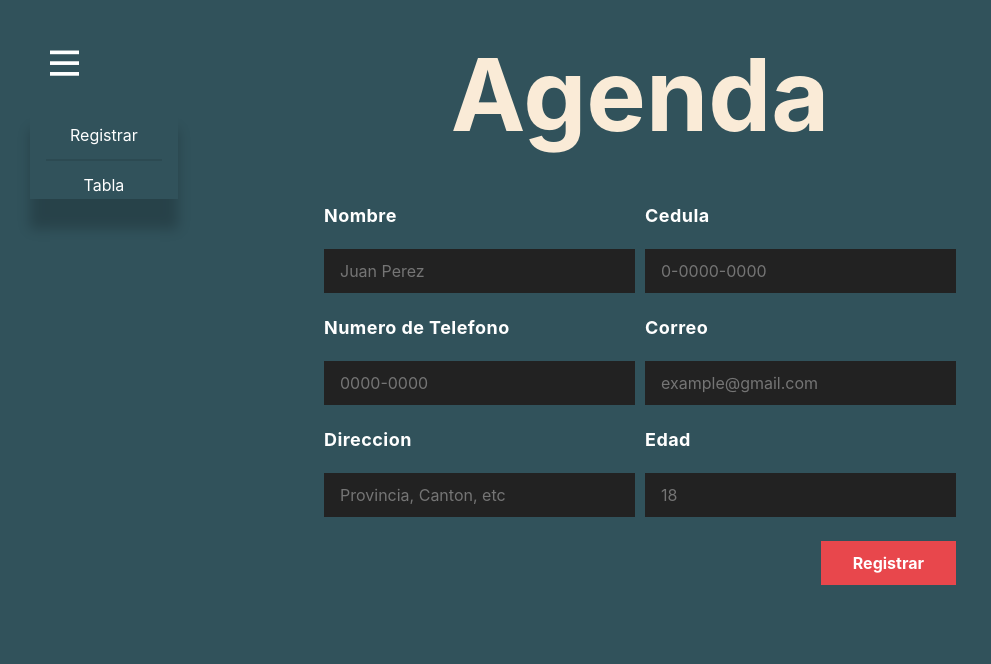
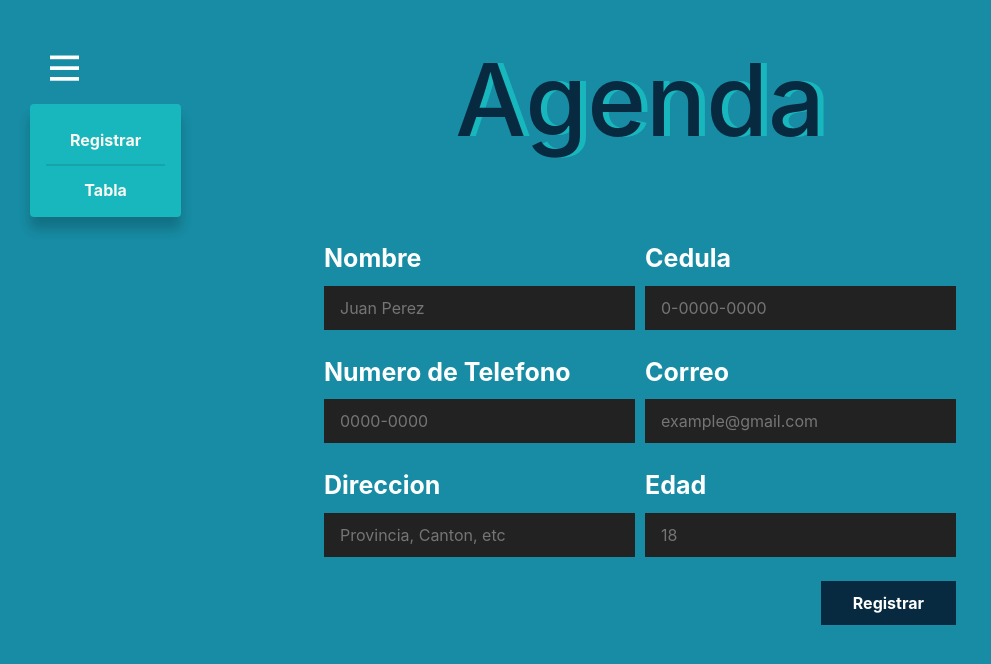
Before and after one commit to PasantesColmena/FrontEnd, an Angular app: page /usuario/create in a window 1280 px wide. Both pictures are taken after a click on the heading 11 px from the left and 47 px from the top of the page. Shown: the top 664 px of the page, without its empty margins (0-991 px from the left). Built offline with nearby package versions, Linux system fonts and the light colour scheme.

Commit message:
Form And Table Styles

```diff
--- a/src/app/app.component.css
+++ b/src/app/app.component.css
@@ -1,14 +1,11 @@
-:root {
-  --primColor: #000000;
-  --secoColor: #ffffff;
-  --cornerRad: 4px;
+
+
+main{
+  margin-top: 40px;
 }
 
-body {
-  background-color: var(--primColor);
-  font-family: Arial, Helvetica, sans-serif;
-  font-size: 20px;
-}
+/* NavBar Btn*/
+
 details {
   position: absolute;
 }
@@ -77,14 +74,16 @@ details[open] summary::after {
   content: "";
 }
 
+/* NavBar Menu */
+
 .menu {
   height: 0;
   width: -webkit-fit-content;
   width: -moz-fit-content;
   width: fit-content;
-  border-radius: var(--cornerRad);
-  background-color: var(--primColor);
-  box-shadow: 0 30px 12px 0 rgba(0, 0, 0, 0.2);
+  border-radius: 4px;
+  background-color: #18b7be;
+  box-shadow: 0px 12px 12px 0px rgba(0, 0, 0, 0.2);
   margin-top: 40px;
   margin-left: 30PX;
   display: flex;
@@ -97,7 +96,8 @@ details[open] summary::after {
 .menu a {
   padding: 12px 24px;
   margin: 0 16px;
-  color: var(--secoColor);
+  color: #f9f7f0;
+  font-weight: bold;
   border-bottom: 2px solid rgba(0, 0, 0, 0.1);
   text-decoration: none;
   text-align: center;
@@ -115,6 +115,8 @@ details[open] summary::after {
 .menu a:hover {
   filter: brightness(200%);
 }
+
+/* Estilo NavBar Btn Menu */
 
 details::before {
   color: var(--secoColor);
@@ -134,7 +136,7 @@ details[open]::before {
     height: 0;
   }
   100% {
-    height: 100px;
+    height: 113px;
   }
 }
 
@@ -143,7 +145,7 @@ details[open]::before {
     height: 0;
   }
   100% {
-    height: 100px;
+    height: 113px;
   }
 }
 
--- a/src/app/app.component.html
+++ b/src/app/app.component.html
@@ -1,8 +1,8 @@
 <details>
   <summary></summary>
   <nav class="menu">
-    <a href="/usuario/create" style="color: white;">Registrar</a>
-    <a href="/usuario/reporte" style="color: white;">Tabla</a>
+    <a href="/usuario/create">Registrar</a>
+    <a href="/usuario/reporte">Tabla</a>
   </nav>
 </details>
 <main>
--- a/src/app/usuario/create/create.component.css
+++ b/src/app/usuario/create/create.component.css
@@ -5,19 +5,17 @@
 alert-danger{
   position: absolute;
   width: 100%;
+}
+
+
+.title {
+  font-size: 100px;
+  text-align: center;
+  color: #072a40;
+  text-shadow: #18b7be 6px 0px;
+  margin-bottom: 80px;
 
 }
-.title {
-    align-items: center;
-    align-content: center;
-    text-align: center;
-    font-size: 100px;
-    margin-bottom: 50px;
-    color: antiquewhite;
-    font-weight: bold;
-    margin-top: 35px;
-
-  }
 
   input[type="file"] {
     display: none;
@@ -59,7 +57,7 @@ alert-danger{
 
   .form .label {
     font-weight: bold;
-    color: white;
+    color: #072a40;
     padding-top: 0;
     padding-left: 0;
     letter-spacing: 0.025em;
@@ -139,7 +137,7 @@ alert-danger{
     font: inherit;
     line-height: normal;
     cursor: pointer;
-    background: #E8474C;
+    background: #072a40;
     color: white;
     font-weight: bold;
     width: auto;
@@ -229,7 +227,8 @@ alert-danger{
     z-index: 0;
     width: 0;
     pointer-events: none;
-    background: rgba(255, 255, 255, 0.15);
+    border-radius: 10px;
+    background: rgba(212, 0, 0, 0.15);
     transition: top 0.2s, left 0.2s, width 0.2s;
     -webkit-backface-visibility: hidden;
             backface-visibility: hidden;
@@ -237,3 +236,11 @@ alert-danger{
     will-change: top, left, width;
     transform-origin: 0 0;
   }
+
+.label-atr {
+
+  font-size: 25px;
+  font-weight: bold;
+  color: #feffff;
+
+}
--- a/src/app/usuario/create/create.component.html
+++ b/src/app/usuario/create/create.component.html
@@ -4,7 +4,7 @@
 
     <!-- Nombre -->
     <div class="field half required px-1">
-      <label class='label' for="nom">Nombre</label>
+      <label class='label-atr' for="nom">Nombre</label>
       <input class='text-input' formControlName="nom" id="nom" type="text" placeholder="Juan Perez">
       <div *ngIf="f.nom.touched && f.nom.invalid" class="alert alert-danger">
         <div *ngIf="f.nom.errors.required">Nombre es requerido.</div>
@@ -14,7 +14,7 @@
 
     <!-- Cedula -->
     <div class="field half required px-1">
-      <label class='label' for="ced">Cedula</label>
+      <label class='label-atr' for="ced">Cedula</label>
       <input class='text-input' formControlName="ced" id="ced" type="text" placeholder="0-0000-0000">
       <div *ngIf="f.ced.touched && f.ced.invalid" class="alert alert-danger">
         <div *ngIf="f.ced.errors.required">Cedula es requerida.</div>
@@ -24,7 +24,7 @@
 
     <!-- Telefono -->
     <div class="field half required px-1">
-      <label class='label' for="num">Numero de Telefono</label>
+      <label class='label-atr' for="num">Numero de Telefono</label>
       <input class='text-input' formControlName="num" id="num" type="text" placeholder="0000-0000">
       <div *ngIf="f.num.touched && f.num.invalid" class="alert alert-danger">
         <div *ngIf="f.num.errors.required">Telefono es requerido.</div>
@@ -34,7 +34,7 @@
 
     <!-- Correo -->
     <div class="field half required px-1">
-      <label class='label' for="cor">Correo</label>
+      <label class='label-atr' for="cor">Correo</label>
       <input class='text-input' formControlName="cor" id="cor" type="text" placeholder="example@gmail.com">
       <div *ngIf="f.cor.touched && f.cor.invalid" class="alert alert-danger">
         <div *ngIf="f.cor.errors.required">Correo es requerido.</div>
@@ -44,7 +44,7 @@
 
     <!-- Direccion -->
     <div class="field half required px-1">
-      <label class='label' for="dir">Direccion</label>
+      <label class='label-atr' for="dir">Direccion</label>
       <input class='text-input' formControlName="dir" id="dir" type="text"  placeholder="Provincia, Canton, etc">
       <div *ngIf="f.dir.touched && f.dir.invalid" class="alert alert-danger">
         <div *ngIf="f.dir.errors.required">Direccion es requerida.</div>
@@ -53,7 +53,7 @@
 
     <!-- Edad -->
     <div class="field half required px-1">
-      <label class='label' for="edad">Edad</label>
+      <label class='label-atr' for="edad">Edad</label>
       <input class='text-input' formControlName="edad" id="edad" type="text" placeholder="18">
       <div *ngIf="f.edad.touched && f.edad.invalid" class="alert alert-danger">
         <div *ngIf="f.edad.errors.required">Edad es requerida.</div>
--- a/src/app/usuario/reporte/reporte.component.css
+++ b/src/app/usuario/reporte/reporte.component.css
@@ -1,30 +1,61 @@
+.title {
+  font-size: 100px;
+  text-align: center;
+  color: antiquewhite;
+  text-shadow: #072a40 6px 0px;
+}
+
+
+
 .content {
-
-  height: auto;
-  width: 95%;
-  margin-top: 100px;
-  padding-left: 50px;
+  height: 1900px;
+  width: 100%;
+  padding-left: 170px;
   padding-right: 50px;
-  padding-top: 25px;
+  padding-top: 150px;
 }
 
 .item {
-  background-color: #fae6b1;
-  height: 300px;
-  width: 23,4%;
+  background-color: #072a40;
+  height: 340px;
+  width: 20%;
   margin: 20px;
+  margin-bottom: 70px;
   float: left;
   padding: 20px;
+  overflow: hidden;
+  height: auto;
+  border-radius: 10px;
+  border-color: #24d0da;
+  border-width: 6px;
+  border-style: solid;
+}
+
+
+.item-atr {
+  color: #18b7be;
+  font-weight: bold;
+  font-size: 20px;
+  position: absolute;
 }
 
 .item-text {
-  text-align: center;
-  color: #31525B;
-  font-weight: bold;
+  color: white;
+  font-weight: lighter;
+  margin-left: 110px;
+  overflow: hidden;
+
 }
 
 .item-title-name {
   text-align: center;
-  color: #ffa101;
+  color: #18b7be;
+  margin-bottom: 25px;
 
 }
+
+.btn {
+  font-weight: bold;
+  margin-top: 20px;
+  width: 100%;
+}
--- a/src/index.html
+++ b/src/index.html
@@ -9,7 +9,7 @@
   <link rel="icon" type="image/x-icon" href="favicon.ico">
 </head>
 
-<body style="background-color: #31525B;">
+<body>
 
   <app-root></app-root>
 
--- a/src/styles.css
+++ b/src/styles.css
@@ -1 +1,3 @@
-/* You can add global styles to this file, and also import other style files */
+body {
+  background-color: #178CA4;
+}
```
Also changed, not shown: src/app/usuario/reporte/reporte.component.html (+131 -4 lines), 1 other file (tests, documents, lock files or other folders).
